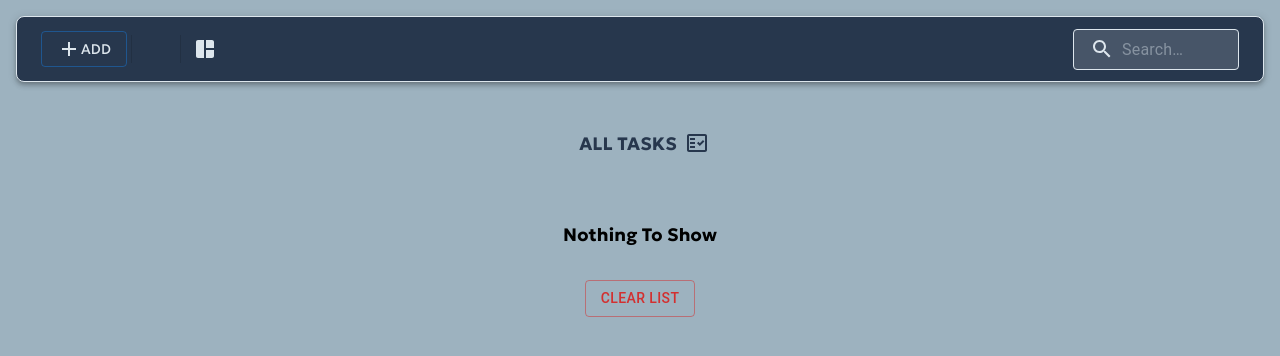
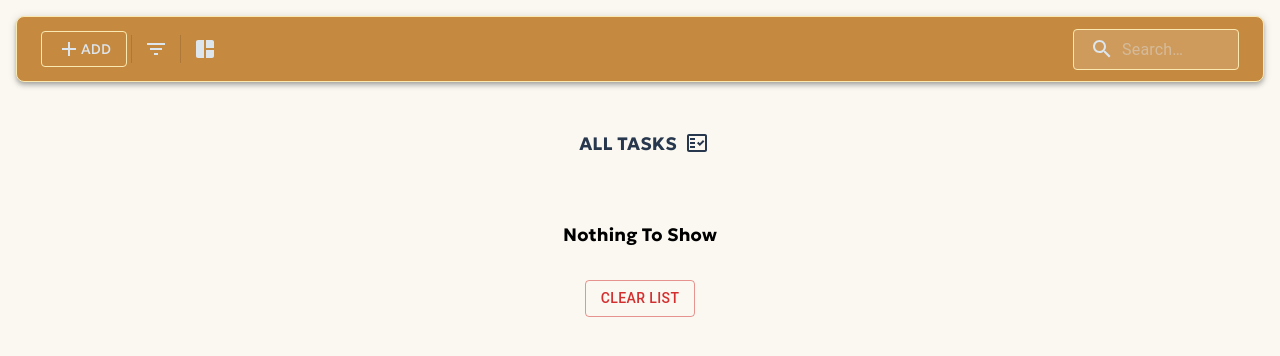
Before and after one commit to mesanjanasagar/todolist, a React (Create React App) app: page / in a window 1280 px wide. Shown: the top 356 px of the page. Built offline with nearby package versions, Linux system fonts and the light colour scheme.

Commit message:
ui changes

```diff
--- a/src/components/DragListView.js
+++ b/src/components/DragListView.js
@@ -1,4 +1,4 @@
-import { Box, Paper, Typography } from '@mui/material'
+import { Box, Container, Paper, Typography } from '@mui/material'
 import React, { useState } from 'react'
 import { DragDropContext, Droppable } from 'react-beautiful-dnd';
 import TodoItem from './TodoItem';
@@ -50,19 +50,21 @@ const DragListView = ({ handleOpen, handleClose, open }) => {
         <Box >
             <DragDropContext
                 onDragEnd={onDragEnd}>
-                <Box sx={{ display: 'flex', justifyContent: 'center' }}>
+                <Box sx={{ display: 'flex', justifyContent: 'center', my: { md: 4 }, flexFlow: { xs: 'column', md: 'row' } }}>
                     <Box sx={{
-                        p: 2, width: "100%"
+                        width: "100%",
+                        my: { md: 0, xs: 2 }
                     }}>
                         <Droppable droppableId="Todolist-active">
                             {(provided) => (
+                                <Container maxWidth="md">
                                     <Paper sx={{
                                         display: 'flex',
                                         flexDirection: 'column',
                                         alignItems: 'center',
                                         justifyContent: 'center',
                                         p: { md: 2, sm: 0 },
-                                    backgroundColor: '#f6f8fa'
+                                        backgroundColor: "hsl(40, 40%, 94%)"
                                     }}
                                         ref={provided.innerRef}
                                         {...provided.droppableProps}
@@ -96,20 +98,23 @@ const DragListView = ({ handleOpen, handleClose, open }) => {
                                             }}>Nothing To Show</Typography>}
                                         {provided.placeholder}
                                     </Paper>
+                                </Container>
                             )}
                         </Droppable>
                     </Box>
                     <Box sx={{
-                        p: 2, width: "100%"
+                        width: "100%"
                     }}>
                         <Droppable droppableId="Todolist-completed">
                             {(provided) => (
+                                <Container maxWidth="md">
                                     <Paper sx={{
                                         display: 'flex',
                                         flexDirection: 'column',
                                         alignItems: 'center',
                                         justifyContent: 'center',
                                         p: { md: 2, sm: 0 },
+                                        backgroundColor: "hsl(40, 40%, 94%)"
                                     }}
                                         ref={provided.innerRef}
                                         {...provided.droppableProps}
@@ -141,6 +146,7 @@ const DragListView = ({ handleOpen, handleClose, open }) => {
                                             }}>Nothing To Show</Typography>}
                                         {provided.placeholder}
                                     </Paper>
+                                </Container>
                             )}
                         </Droppable>
                     </Box>
--- a/src/components/TodoItem.js
+++ b/src/components/TodoItem.js
@@ -59,7 +59,7 @@ const TodoItem = ({ curElem, handleEditingData, handleFormModal, editField, hand
                         sx={{
                             p: 1.5,
                             display: 'flex',
-                            backgroundColor: "#DDE6ED",
+                            backgroundColor: "#FAEAB1",
                             borderRadius: 2,
                             alignItems: 'center',
                             justifyContent: 'space-between'
--- a/src/components/todoForm.js
+++ b/src/components/todoForm.js
@@ -34,7 +34,7 @@ const TodoForm = ({ setFormOpen, initialValues }) => {
     };
     return (
         <form onSubmit={handleSubmit(onSubmit)} noValidate>
-            <Stack spacing={2} width={600}>
+            <Stack spacing={2} sx={{ width: { md: 600, xs: 250, sm: 400 } }}>
                 <Typography sx={{ mt: -5 }} fontWeight={'bold'}>{!initialValues ? "Create Todo" : "Edit Todo"}</Typography>
                 <TextField
                     label="Title"
--- a/src/components/ui/header.js
+++ b/src/components/ui/header.js
@@ -22,7 +22,7 @@ const Search = styled('div')(({ theme }) => ({
     '&:hover': {
         backgroundColor: alpha(theme.palette.common.white, 0.25),
     },
-    border: '1px solid #DDE6ED',
+    border: '1px solid #FAEAB1',
     marginLeft: 0,
     width: '100%',
     [theme.breakpoints.up('sm')]: {
@@ -81,11 +81,11 @@ export default function SearchAppBar({ handleToggleView, toggleView }) {
     return (
         <Box sx={{ flexGrow: 1, p: 2 }}>
             <AppBar position="static"
-                sx={{ backgroundColor: "#27374D", color: "#DDE6ED", borderRadius: 2, border: '1px solid #DDE6ED' }}
+                sx={{ backgroundColor: "#C58940", color: "#DDE6ED", borderRadius: 2, border: '1px solid #FAEAB1' }}
             >
                 <Toolbar >
                     <Box sx={{ flexGrow: 1, display: 'flex', alignItems: 'center' }}>
-                        <Button sx={{ color: "#DDE6ED" }} variant='outlined' onClick={() => setFormOpen(true)}>
+                        <Button sx={{ color: "#DDE6ED", borderColor: "#FAEAB1" }} variant='outlined' onClick={() => setFormOpen(true)}>
                             <Add />
                             <Typography sx={{ fontSize: 14 }}>
                                 Add
@@ -108,7 +108,7 @@ export default function SearchAppBar({ handleToggleView, toggleView }) {
                                 variant="dot"
                                 invisible={!Boolean(filteredItem)}
                             >
-                                <FilterListOutlinedIcon />
+                                <FilterListOutlinedIcon sx={{ color: "#DDE6ED" }} />
                             </Badge>
                         </IconButton>
                         <Divider
--- a/src/components/ui/modal.js
+++ b/src/components/ui/modal.js
@@ -9,11 +9,12 @@ const style = {
     top: '50%',
     left: '50%',
     transform: 'translate(-50%, -50%)',
-    width: 400,
+    width: { md: 400 },
     bgcolor: 'background.paper',
     boxShadow: 24,
     p: 4,
-    borderRadius: 4
+    borderRadius: 4,
+    textAlign: 'center'
 };
 
 export default function BasicModal({ open, handleClose, title, onConfirm }) {
--- a/src/index.css
+++ b/src/index.css
@@ -5,7 +5,7 @@
     font-family: 'Geologica', sans-serif;
     -webkit-font-smoothing: antialiased;
     -moz-osx-font-smoothing: grayscale;
-    background-color: #9DB2BF;
+    background-color: #FAF8F1;
   }
 
   p {
```
Lines whose indentation alone changed are shown as unchanged.
